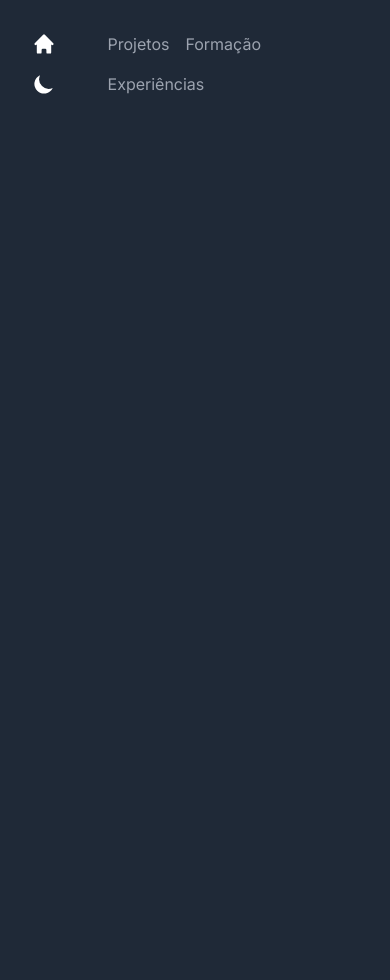
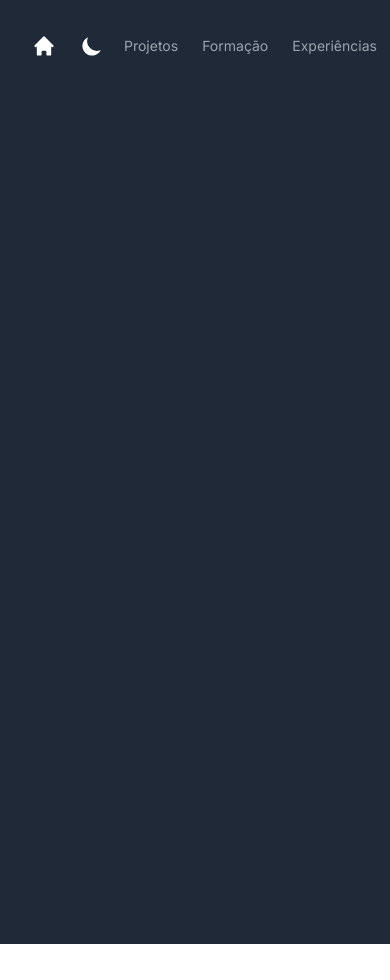
Before and after one commit to MaiaraMorit/portfolio, a Next.js app: page / in a window 390 px wide. After the commit the page ends 944 px from the top, so only its background shows below. Built offline with nearby package versions, Linux system fonts and the light colour scheme.

Commit message:
mobile responsivo

```diff
--- a/src/app/components/Header.js
+++ b/src/app/components/Header.js
@@ -20,7 +20,7 @@ export const Header = ({ darkMode, toggleTheme }) => {
           className="mx-auto flex max-w-7xl items-center justify-between p-6 lg:px-8"
           aria-label="Global"
         >
-          <div className={`${navBarDivsClassName} lg:justify-start`}>
+          <div className={`${navBarDivsClassName} lg:justify-start flex items-center space-x-2`}>
             {arrayBtnsLeft.map((botao, index) => (
               <div
                 key={`header-btns-left-${index}`}
@@ -35,11 +35,11 @@ export const Header = ({ darkMode, toggleTheme }) => {
               </div>
             ))}
           </div>
-          <div className={`${navBarDivsClassName} lg:justify-end`}>
+          <div className={`${navBarDivsClassName}  lg:justify-end flex items-center space-x-0.2`}>
             {arrayBtnsRight.map((botao, index) => (
               <div
                 key={`header-btns-right-${index}`}
-                className="cursor-pointer inline-flex items-center justify-center rounded-md p-2 text-gray-400 hover:bg-gray-700 hover:text-white focus:outline-none focus:ring-2 focus:ring-inset focus:ring-white"
+                className={`cursor-pointer inline-flex items-center justify-center rounded-md p-3 text-sm text-gray-400 hover:bg-gray-700 hover:text-white focus:outline-none focus:ring-2 focus:ring-inset focus:ring-white ${index === arrayBtnsRight.length - 1 ? 'mr-1' : ''}`}
                 aria-controls="mobile-menu"
                 aria-expanded="false"
               >
```
